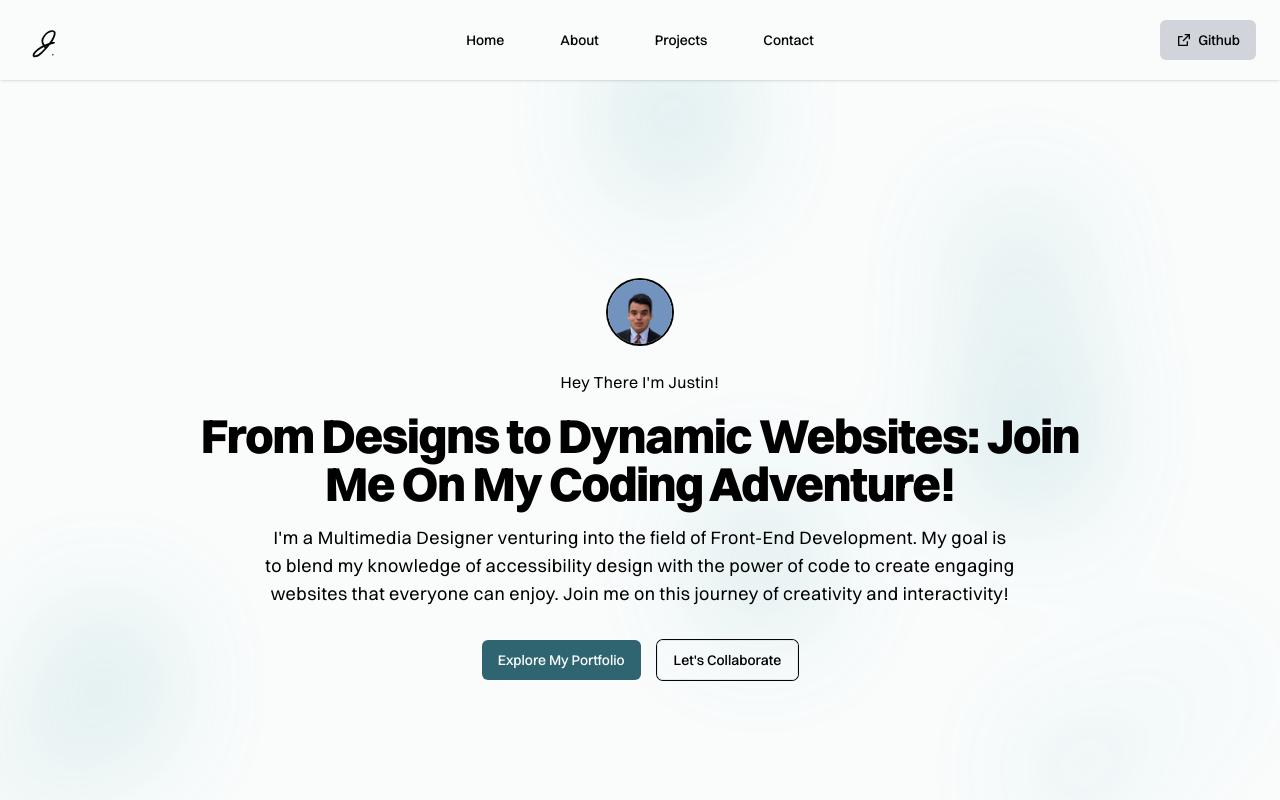
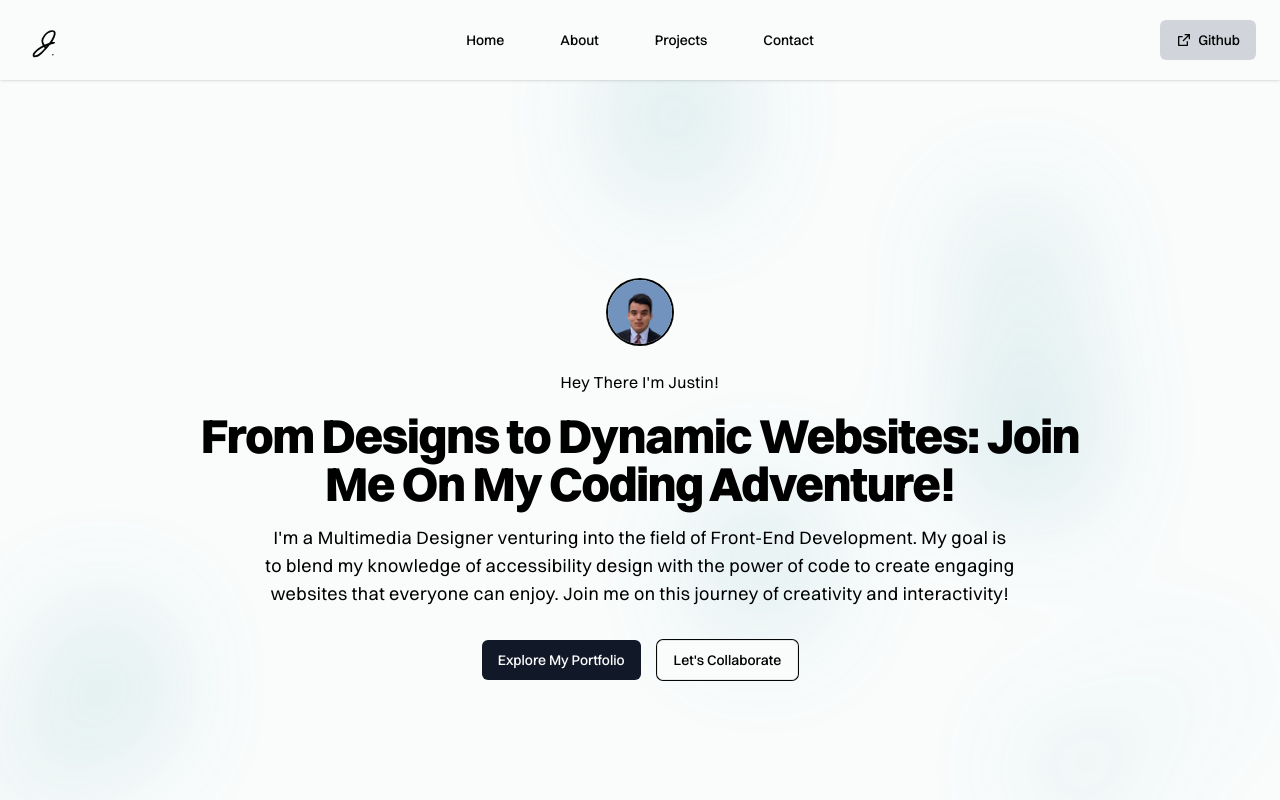
Before and after one commit to Justin-Bento/portfolio, a Next.js app: page / in a window 1280 px wide. Shown: the top 800 px of the page. Built offline with nearby package versions, Linux system fonts and the light colour scheme.

Commit message:
Installed button component with npx

```diff
--- /dev/null
+++ b/components/ui/button.tsx
@@ -0,0 +1,56 @@
+import * as React from "react"
+import { Slot } from "@radix-ui/react-slot"
+import { cva, type VariantProps } from "class-variance-authority"
+
+import { cn } from "@/lib/utils"
+
+const buttonVariants = cva(
+  "inline-flex items-center justify-center gap-2 whitespace-nowrap rounded-md text-sm font-medium ring-offset-white transition-colors focus-visible:outline-none focus-visible:ring-2 focus-visible:ring-gray-950 focus-visible:ring-offset-2 disabled:pointer-events-none disabled:opacity-50 [&_svg]:pointer-events-none [&_svg]:size-4 [&_svg]:shrink-0 dark:ring-offset-gray-950 dark:focus-visible:ring-gray-300",
+  {
+    variants: {
+      variant: {
+        default: "bg-gray-900 text-gray-50 hover:bg-gray-900/90 dark:bg-gray-50 dark:text-gray-900 dark:hover:bg-gray-50/90",
+        destructive:
+          "bg-red-500 text-gray-50 hover:bg-red-500/90 dark:bg-red-900 dark:text-gray-50 dark:hover:bg-red-900/90",
+        outline:
+          "border border-gray-200 bg-white hover:bg-gray-100 hover:text-gray-900 dark:border-gray-800 dark:bg-gray-950 dark:hover:bg-gray-800 dark:hover:text-gray-50",
+        secondary:
+          "bg-gray-100 text-gray-900 hover:bg-gray-100/80 dark:bg-gray-800 dark:text-gray-50 dark:hover:bg-gray-800/80",
+        ghost: "hover:bg-gray-100 hover:text-gray-900 dark:hover:bg-gray-800 dark:hover:text-gray-50",
+        link: "text-gray-900 underline-offset-4 hover:underline dark:text-gray-50",
+      },
+      size: {
+        default: "h-10 px-4 py-2",
+        sm: "h-9 rounded-md px-3",
+        lg: "h-11 rounded-md px-8",
+        icon: "h-10 w-10",
+      },
+    },
+    defaultVariants: {
+      variant: "default",
+      size: "default",
+    },
+  }
+)
+
+export interface ButtonProps
+  extends React.ButtonHTMLAttributes<HTMLButtonElement>,
+    VariantProps<typeof buttonVariants> {
+  asChild?: boolean
+}
+
+const Button = React.forwardRef<HTMLButtonElement, ButtonProps>(
+  ({ className, variant, size, asChild = false, ...props }, ref) => {
+    const Comp = asChild ? Slot : "button"
+    return (
+      <Comp
+        className={cn(buttonVariants({ variant, size, className }))}
+        ref={ref}
+        {...props}
+      />
+    )
+  }
+)
+Button.displayName = "Button"
+
+export { Button, buttonVariants }
```
